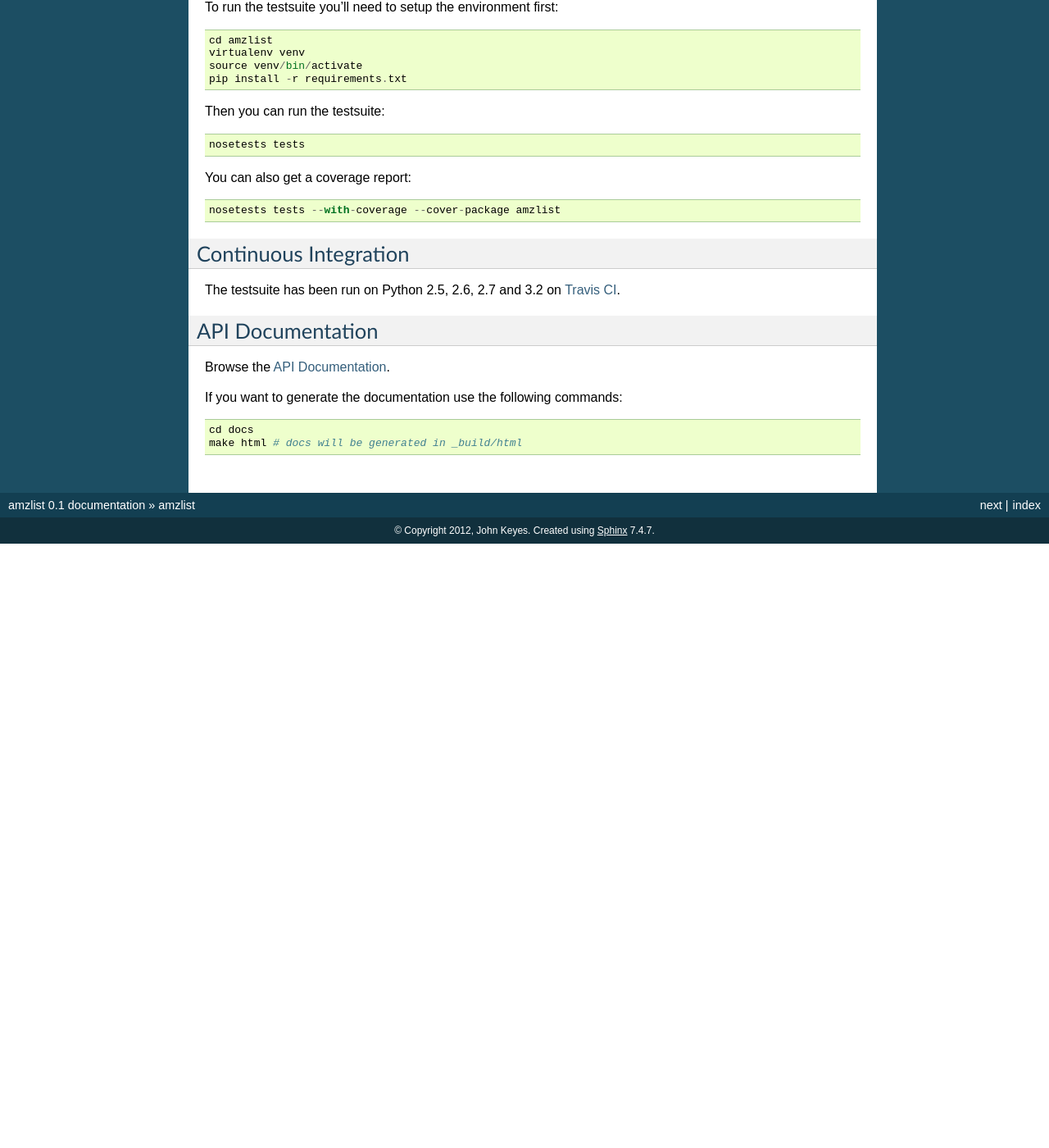
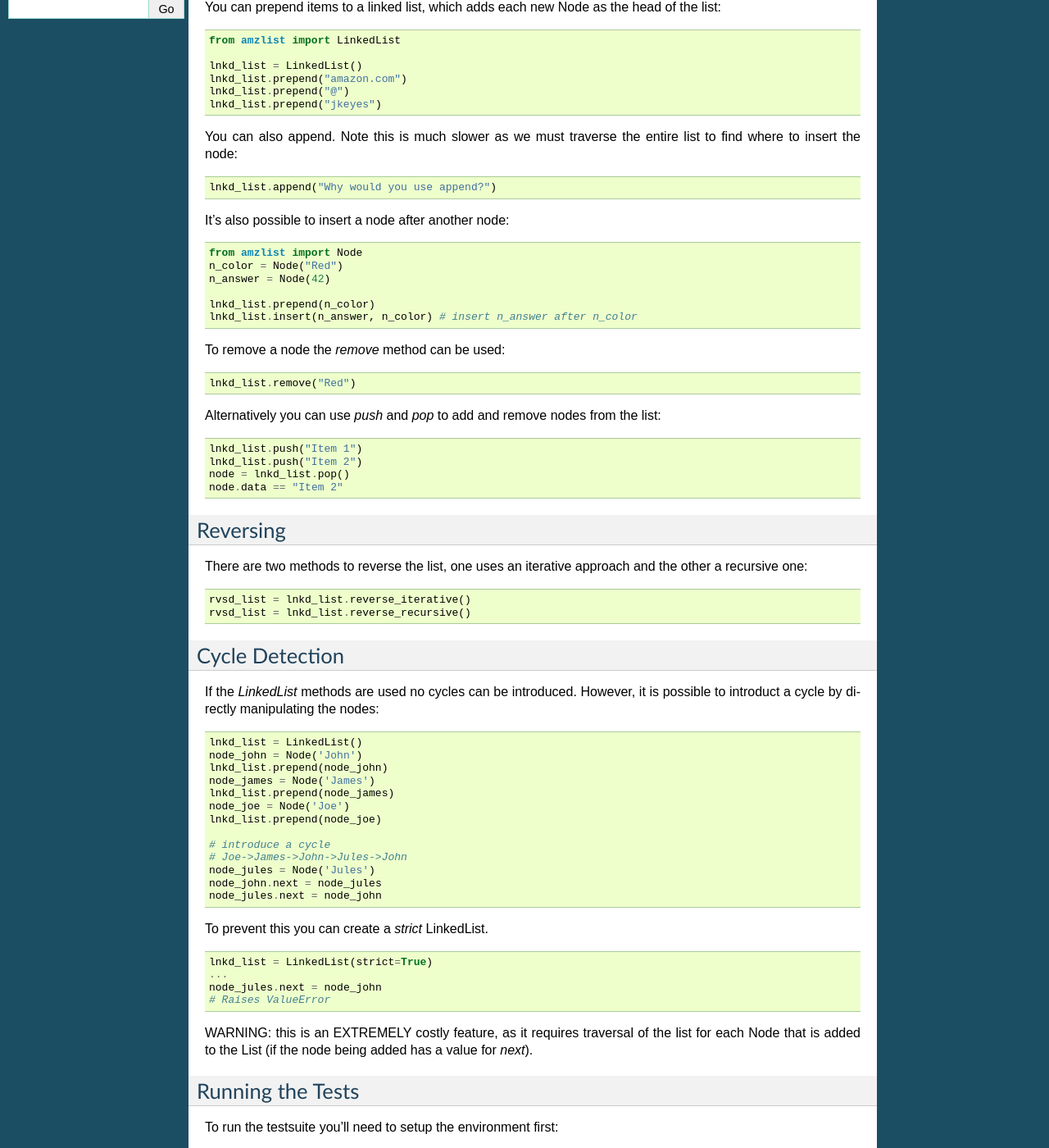
Before and after one commit to jkeyes/amzlist, a Sphinx documentation site: the page built from docs/index.rst, in a window 1280 px wide and 1400 px high, scrolled down 361 px. Shown: the whole window at 82% size. Built offline with Sphinx 7.4.7, drawn with Linux system fonts in a browser that asks for light colours; before the commit the page ends 1024 px from its top, so only the background shows below that; some of the changed text lies outside the part shown.

Commit message:
Added strict feature for cycle detection. Added more usage docs.

```diff
--- a/docs/index.rst
+++ b/docs/index.rst
@@ -23,6 +23,101 @@
     git clone https://github.com/jkeyes/amzlist.git
 
 Or you can download the repository in a `ZIP file <https://github.com/jkeyes/amzlist/zipball/master>`_.
+
+Basic Usage
+-----------
+
+You can prepend items to a linked list, which adds each new Node as
+the head of the list:
+
+::
+
+    from amzlist import LinkedList
+
+    lnkd_list = LinkedList()
+    lnkd_list.prepend("amazon.com")
+    lnkd_list.prepend("@")
+    lnkd_list.prepend("jkeyes")
+
+You can also append. Note this is much slower as we must traverse the
+entire list to find where to insert the node:
+
+::
+
+    lnkd_list.append("Why would you use append?")
+
+It's also possible to insert a node after another node:
+
+::
+
+    from amzlist import Node
+    n_color = Node("Red")
+    n_answer = Node(42)
+
+    lnkd_list.prepend(n_color)
+    lnkd_list.insert(n_answer, n_color) # insert n_answer after n_color
+
+To remove a node the `remove` method can be used:
+
+::
+
+    lnkd_list.remove("Red")
+
+Alternatively you can use `push` and `pop` to add and remove
+nodes from the list:
+
+::
+
+    lnkd_list.push("Item 1")
+    lnkd_list.push("Item 2")
+    node = lnkd_list.pop()
+    node.data == "Item 2"
+
+Reversing
+---------
+
+There are two methods to reverse the list, one uses an iterative
+approach and the other a recursive one:
+
+::
+
+    rvsd_list = lnkd_list.reverse_iterative()
+    rvsd_list = lnkd_list.reverse_recursive()
+
+Cycle Detection
+---------------
+If the `LinkedList` methods are used no cycles can be introduced.
+However, it is possible to introduct a cycle by directly
+manipulating the nodes:
+
+::
+
+    lnkd_list = LinkedList()
+    node_john = Node('John')
+    lnkd_list.prepend(node_john)
+    node_james = Node('James')
+    lnkd_list.prepend(node_james)
+    node_joe = Node('Joe')
+    lnkd_list.prepend(node_joe)
+
+    # introduce a cycle
+    # Joe->James->John->Jules->John
+    node_jules = Node('Jules')
+    node_john.next = node_jules
+    node_jules.next = node_john
+
+To prevent this you can create a `strict` LinkedList.
+
+::
+
+    lnkd_list = LinkedList(strict=True)
+    ...
+    node_jules.next = node_john
+    # Raises ValueError
+
+WARNING: this is an EXTREMELY costly feature, as it requires traversal
+of the list for each Node that is added to the List (if the
+node being added has a value for `next`).
 
 Running the Tests
 -----------------
```
Also changed, not shown: amzlist/__init__.py (+47 -21 lines), 1 other file.
